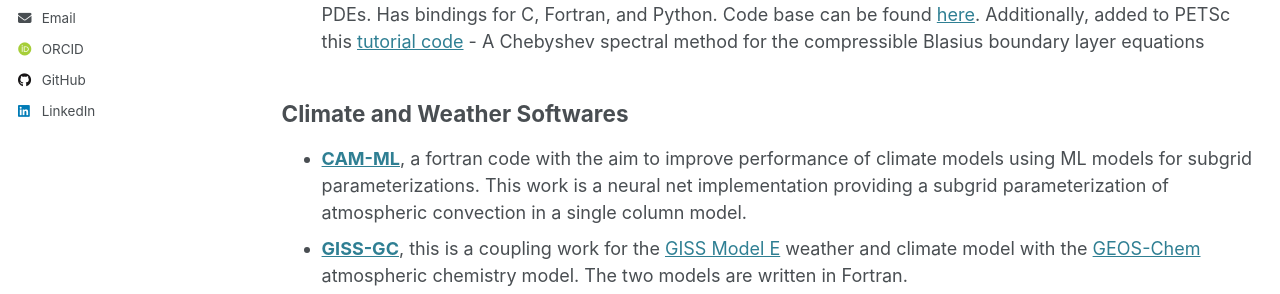
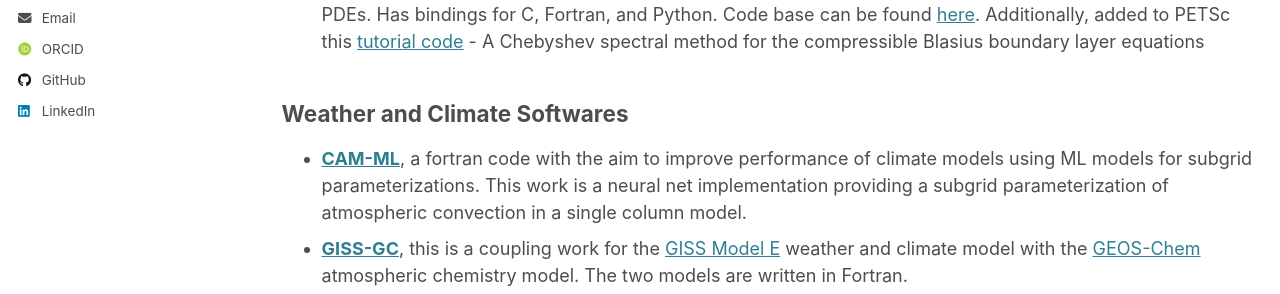
Before and after one commit to AdelekeBankole/adelekebankole.github.io, a Jekyll site: the page built from _softwares/softwares.md, in a window 1280 px wide and 1117 px high. Shown: the part 421-715 px from the top of the window. Built offline with Jekyll 4.4.1, drawn with Linux system fonts in a browser that asks for light colours; some web fonts are replaced.

```diff
--- a/_softwares/softwares.md
+++ b/_softwares/softwares.md
@@ -11,7 +11,7 @@ I contributed to the following code bases:
 * [**libCEED**](https://libceed.org/en/latest/), a fast algebra C library for element-based discretizations with bindings available in Fortran, Rust, Python, and Julia languages. Code base can be found [here](https://github.com/CEED/libCEED)
 * [**PETSc**](https://petsc.org/release/), Portable, Extensible Toolkit for Scientific Computation for scalable solution applications modelled by PDEs. Has bindings for C, Fortran, and Python. Code base can be found [here](https://github.com/petsc/petsc). Additionally, added to PETSc this [tutorial code](https://petsc.org/release/src/snes/tutorials/ex31.c.html) - A Chebyshev spectral method for the compressible Blasius boundary layer equations
 
-## Climate and Weather Softwares
+## Weather and Climate Softwares
 <!-- ====== -->
 * [**CAM-ML**](https://github.com/m2lines/convection-parameterization-in-CAM), a fortran code with the aim to improve performance of climate models using ML models for subgrid parameterizations. This work is a neural net implementation providing a subgrid parameterization of atmospheric convection in a single column model.
 * [**GISS-GC**](https://github.com/fetch4/GISS-GC), this is a coupling work for the [GISS Model E](https://simplex.giss.nasa.gov/gcm/) weather and climate model with the [GEOS-Chem](https://geoschem.github.io/index.html) atmospheric chemistry model. The two models are written in Fortran.
```
